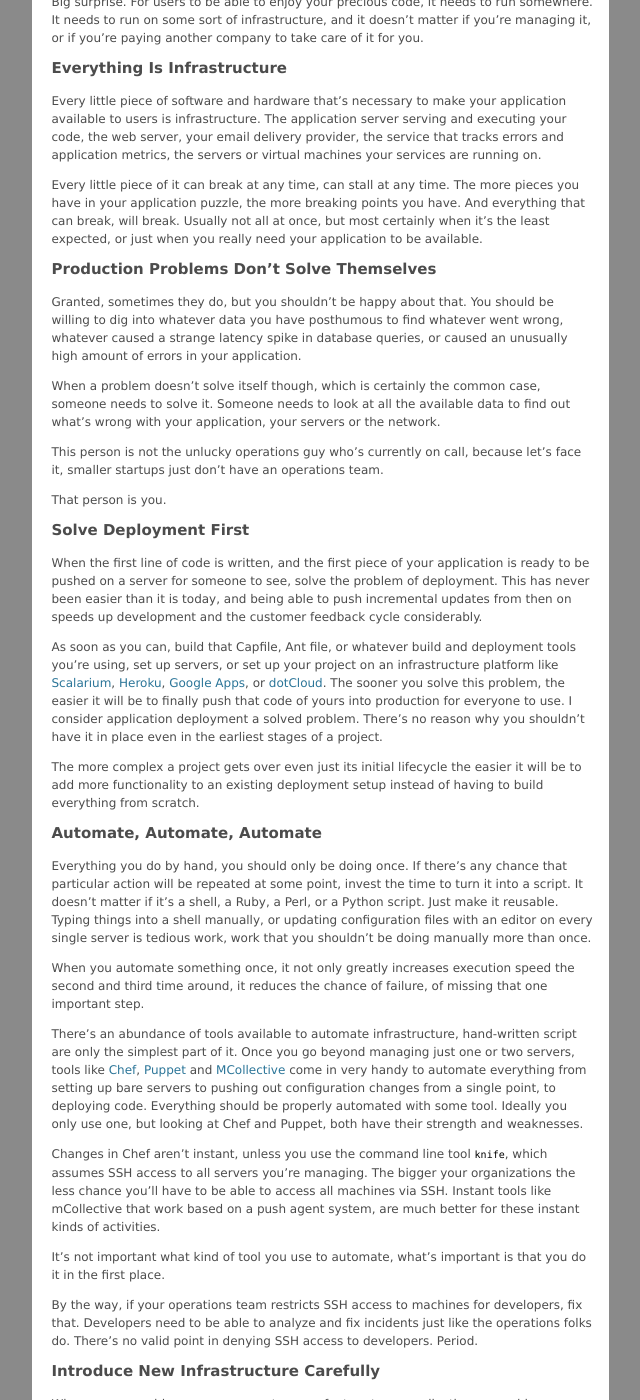
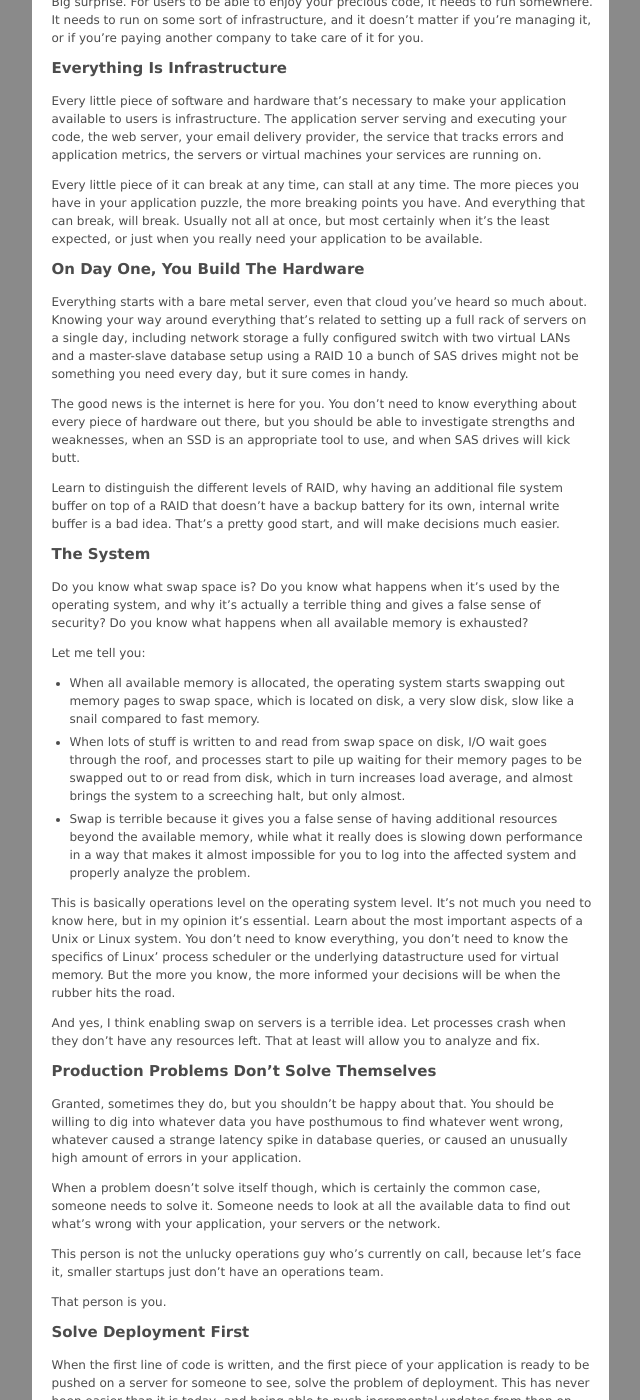
Before and after one commit to roidrage/paperplanes, a Jekyll site: the page built from _posts/2011-7-25-operations_101_for_developers.md, in a window 1280 px wide and 1400 px high, scrolled down 1008 px. Shown: the whole window, without its empty margins (320-960 px from the left). Built offline with Jekyll 4.4.1, drawn with Linux system fonts in a browser that asks for light colours; comment, search, counter and statistics services are not loaded.

Commit message:
Add stuff on basic hardware and operating systems knowledge.

```diff
--- a/_posts/2011-7-25-operations_101_for_developers.md
+++ b/_posts/2011-7-25-operations_101_for_developers.md
@@ -66,6 +66,56 @@ pieces you have in your application puzzle, the more breaking points you have.
 And everything that can break, will break. Usually not all at once, but most
 certainly when it's the least expected, or just when you really need your
 application to be available.
+
+### On Day One, You Build The Hardware
+
+Everything starts with a bare metal server, even that cloud you've heard so much
+about. Knowing your way around everything that's related to setting up a full
+rack of servers on a single day, including network storage a fully configured
+switch with two virtual LANs and a master-slave database setup using a RAID 10
+a bunch of SAS drives might not be something you need every day, but it sure
+comes in handy.
+
+The good news is the internet is here for you. You don't need to know everything
+about every piece of hardware out there, but you should be able to investigate
+strengths and weaknesses, when an SSD is an appropriate tool to use, and when
+SAS drives will kick butt.
+
+Learn to distinguish the different levels of RAID, why having an additional file
+system buffer on top of a RAID that doesn't have a backup battery for its own,
+internal write buffer is a bad idea. That's a pretty good start, and will make
+decisions much easier.
+
+### The System
+
+Do you know what swap space is? Do you know what happens when it's used by the
+operating system, and why it's actually a terrible thing and gives a false sense
+of security? Do you know what happens when all available memory is exhausted?
+
+Let me tell you:
+
+* When all available memory is allocated, the operating system starts swapping
+  out memory pages to swap space, which is located on disk, a very slow disk,
+  slow like a snail compared to fast memory.
+* When lots of stuff is written to and read from swap space on disk, I/O wait
+  goes through the roof, and processes start to pile up waiting for their memory
+  pages to be swapped out to or read from disk, which in turn increases load
+  average, and almost brings the system to a screeching halt, but only almost.
+* Swap is terrible because it gives you a false sense of having additional
+  resources beyond the available memory, while what it really does is slowing
+  down performance in a way that makes it almost impossible for you to log into
+  the affected system and properly analyze the problem.
+
+This is basically operations level on the operating system level. It's not much
+you need to know here, but in my opinion it's essential. Learn about the most
+important aspects of a Unix or Linux system. You don't need to know everything,
+you don't need to know the specifics of Linux' process scheduler or the
+underlying datastructure used for virtual memory. But the more you know, the
+more informed your decisions will be when the rubber hits the road.
+
+And yes, I think enabling swap on servers is a terrible idea. Let processes
+crash when they don't have any resources left. That at least will allow you to
+analyze and fix.
 
 ### Production Problems Don't Solve Themselves
 
```
